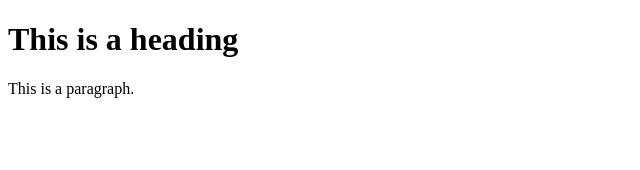
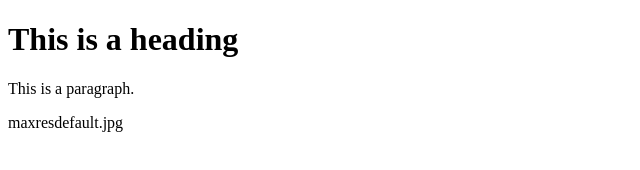
Before and after one commit to dajkadzseni/shop, a plain HTML site: page index.html in a window 1280 px wide. Shown: the whole page, without its empty margins (0-640 px from the left). Drawn offline with Linux system fonts and the light colour scheme.

Commit message:
Update index.html

```diff
--- a/index.html
+++ b/index.html
@@ -5,6 +5,6 @@
 
 <h1>This is a heading</h1>
 <p>This is a paragraph.</p>
-
+maxresdefault.jpg
 </body>
 </html>
```
